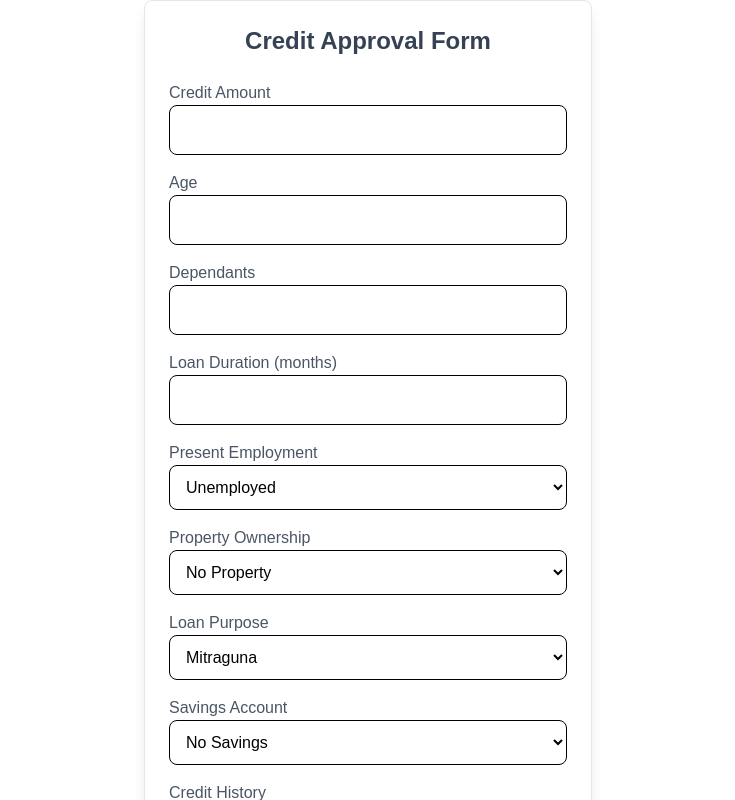
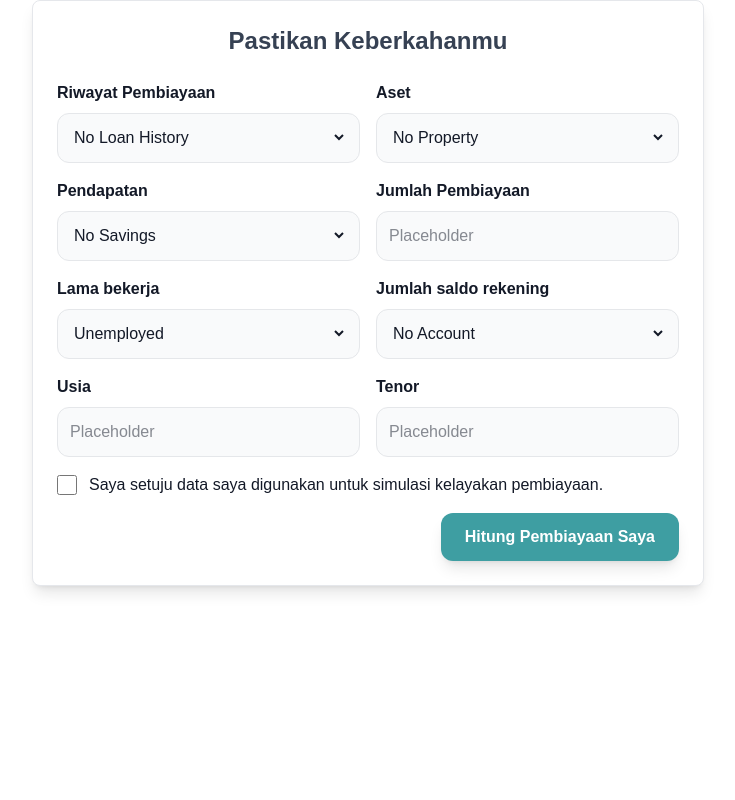
Before and after one commit to anuNaki22/Pentavision-FE-React, a React (Vite) app: page /form in a window 1280 px wide. Shown: the top 800 px of the page, without its empty margins (272-1007 px from the left). Built offline with nearby package versions, Linux system fonts and the light colour scheme.

Commit message:
feat: redesign form

```diff
--- a/src/components/FinancingForm.jsx
+++ b/src/components/FinancingForm.jsx
@@ -1,48 +1,40 @@
 import { useState } from "react";
+
 const FinancingForm = () => {
   const [formData, setFormData] = useState({
+    credit_history: "0",
+    property: "0",
+    saving_account: "0",
     credit_amount: "",
+    present_employment: "0",
+    existing_acc: "0",
     age: "",
-    dependants: "",
     duration: "",
-    present_employment: "0",
-    property: "0",
-    purpose: "1",
-    saving_accounts: "0",
-    credit_history: "0",
-    existing_acc: "0",
   });
+
+  const [isAgreed, setIsAgreed] = useState(false); // State untuk checkbox
 
   const handleChange = (e) => {
     setFormData({ ...formData, [e.target.name]: e.target.value });
+  };
+
+  const handleCheckboxChange = () => {
+    setIsAgreed(!isAgreed);
   };
 
   const handleSubmit = async (e) => {
     e.preventDefault();
     let updatedFormData = { ...formData };
 
-    if (
-      updatedFormData.age < 21 ||
-      updatedFormData.age > 52 ||
-      updatedFormData.present_employment === "0"
-    ) {
-      updatedFormData.credit_amount = "0";
+    Object.keys(updatedFormData).forEach((key) => {
+      if (!isNaN(updatedFormData[key])) {
+        updatedFormData[key] = parseInt(updatedFormData[key], 10);
       }
-
-    updatedFormData.credit_amount = parseInt(updatedFormData.credit_amount, 10);
-    updatedFormData.saving_accounts = parseInt(
-      updatedFormData.saving_accounts,
-      10
-    );
-    updatedFormData.existing_acc = parseInt(updatedFormData.existing_acc, 10);
-
-    Object.keys(updatedFormData).forEach((key) => {
-      updatedFormData[key] = parseInt(updatedFormData[key], 10);
     });
 
     try {
       const response = await fetch(
-        `${import.meta.env.VITE_BACKEND_HOST}:${
+        `${import.meta.env.VITE_BACKEND_HOST}:$${
           import.meta.env.VITE_BACKEND_PORT
         }/api/v1/predict`,
         {
@@ -60,32 +52,75 @@ const FinancingForm = () => {
   };
 
   return (
-    <div className="max-w-md mx-auto p-6 bg-white shadow-lg rounded-lg border border-gray-200">
+    <div className="max-w-2xl mx-auto p-6 bg-white shadow-lg rounded-lg border border-gray-200">
       <h2 className="text-2xl font-semibold text-center text-gray-700 mb-6">
-        Credit Approval Form
+        Pastikan Keberkahanmu
       </h2>
-      <form onSubmit={handleSubmit} className="space-y-4">
+      <form onSubmit={handleSubmit} className="grid grid-cols-2 gap-4">
         {[
-          { label: "Credit Amount", name: "credit_amount" },
-          { label: "Age", name: "age" },
-          { label: "Dependants", name: "dependants" },
-          { label: "Loan Duration (months)", name: "duration" },
-        ].map(({ label, name }) => (
-          <div key={name}>
-            <label className="block text-gray-600 font-medium">{label}</label>
+          {
+            label: "Riwayat Pembiayaan",
+            name: "credit_history",
+            options: [
+              "No Loan History",
+              "In This Bank",
+              "Current Loan (Good Standing)",
+              "Past Due",
+              "Loan Outside This Bank",
+            ],
+          },
+          {
+            label: "Aset",
+            name: "property",
+            options: [
+              "No Property",
+              "Real Estate",
+              "Life Insurance",
+              "Car/Other",
+            ],
+          },
+          {
+            label: "Pendapatan",
+            name: "saving_account",
+            options: ["No Savings", "0 - 5M", "5M - 25M", "25M - 50M", "> 50M"],
+          },
+          { label: "Jumlah Pembiayaan", name: "credit_amount" },
+        ].map(({ label, name, options }) => (
+          <div key={name} className="flex flex-col gap-2">
+            <label className="text-[#131927] text-base font-semibold">
+              {label}
+            </label>
+            <div className="p-3 bg-gray-50 rounded-xl border border-[#e5e7ea]">
+              {options ? (
+                <select
+                  name={name}
+                  value={formData[name]}
+                  onChange={handleChange}
+                  className="w-full bg-transparent focus:outline-none text-[#131927] text-base font-normal"
+                >
+                  {options.map((option, index) => (
+                    <option key={index} value={index}>
+                      {option}
+                    </option>
+                  ))}
+                </select>
+              ) : (
                 <input
                   type="number"
                   name={name}
                   value={formData[name]}
                   onChange={handleChange}
-              className="w-full p-3 border rounded-lg focus:outline-none focus:ring-2 focus:ring-blue-400"
+                  className="w-full bg-transparent focus:outline-none text-[#131927] text-base font-normal"
+                  placeholder="Placeholder"
                 />
+              )}
+            </div>
           </div>
         ))}
 
         {[
           {
-            label: "Present Employment",
+            label: "Lama bekerja",
             name: "present_employment",
             options: [
               "Unemployed",
@@ -96,49 +131,24 @@ const FinancingForm = () => {
             ],
           },
           {
-            label: "Property Ownership",
-            name: "property",
-            options: [
-              "No Property",
-              "Real Estate",
-              "Life Insurance",
-              "Car/Other",
-            ],
-          },
-          {
-            label: "Loan Purpose",
-            name: "purpose",
-            options: ["OTO", "Mitraguna", "Griya"],
-          },
-          {
-            label: "Savings Account",
-            name: "saving_accounts",
-            options: ["No Savings", "0 - 5M", "5M - 25M", "25M - 50M", "> 50M"],
-          },
-          {
-            label: "Credit History",
-            name: "credit_history",
-            options: [
-              "No Loan History",
-              "In This Bank",
-              "Current Loan (Good Standing)",
-              "Past Due",
-              "Loan Outside This Bank",
-            ],
-          },
-          {
-            label: "Existing Account",
+            label: "Jumlah saldo rekening",
             name: "existing_acc",
             options: ["No Account", "0-5M", "5M - 10M", "> 10M"],
           },
+          { label: "Usia", name: "age" },
+          { label: "Tenor", name: "duration" },
         ].map(({ label, name, options }) => (
-          <div key={name}>
-            <label className="block text-gray-600 font-medium">{label}</label>
+          <div key={name} className="flex flex-col gap-2">
+            <label className="text-[#131927] text-base font-semibold">
+              {label}
+            </label>
+            <div className="p-3 bg-gray-50 rounded-xl border border-[#e5e7ea]">
+              {options ? (
                 <select
                   name={name}
                   value={formData[name]}
                   onChange={handleChange}
-              className="w-full p-3 border rounded-lg focus:outline-none focus:ring-2 focus:ring-blue-400"
+                  className="w-full bg-transparent focus:outline-none text-[#131927] text-base font-normal"
                 >
                   {options.map((option, index) => (
                     <option key={index} value={index}>
@@ -146,15 +156,45 @@ const FinancingForm = () => {
                     </option>
                   ))}
                 </select>
+              ) : (
+                <input
+                  type="number"
+                  name={name}
+                  value={formData[name]}
+                  onChange={handleChange}
+                  className="w-full bg-transparent focus:outline-none text-[#131927] text-base font-normal"
+                  placeholder="Placeholder"
+                />
+              )}
+            </div>
           </div>
         ))}
 
+        {/* Checkbox Term & Condition */}
+        <div className="col-span-2 flex items-center gap-3">
+          <input
+            type="checkbox"
+            id="agreement"
+            checked={isAgreed}
+            onChange={handleCheckboxChange}
+            className="w-5 h-5 text-[#3E9EA2] border-gray-300 rounded focus:ring-[#3E9EA2] cursor-pointer"
+          />
+          <label
+            htmlFor="agreement"
+            className="text-[#131927] text-base font-normal cursor-pointer"
+          >
+            Saya setuju data saya digunakan untuk simulasi kelayakan pembiayaan.
+          </label>
+        </div>
+
+        <div className="col-span-2 flex justify-end">
           <button
             type="submit"
-          className="w-full bg-gradient-to-r from-blue-500 to-blue-700 text-white p-3 rounded-xl font-semibold shadow-lg hover:from-blue-600 hover:to-blue-800 hover:scale-105 transition-transform duration-300 ease-in-out"
+            className="bg-[#3e9ea2] text-white px-6 py-3 rounded-xl font-semibold shadow-lg hover:scale-105 transition-transform duration-300 ease-in-out"
           >
-          Submit
+            Hitung Pembiayaan Saya
           </button>
+        </div>
       </form>
     </div>
   );
```
Lines whose indentation alone changed are shown as unchanged.
